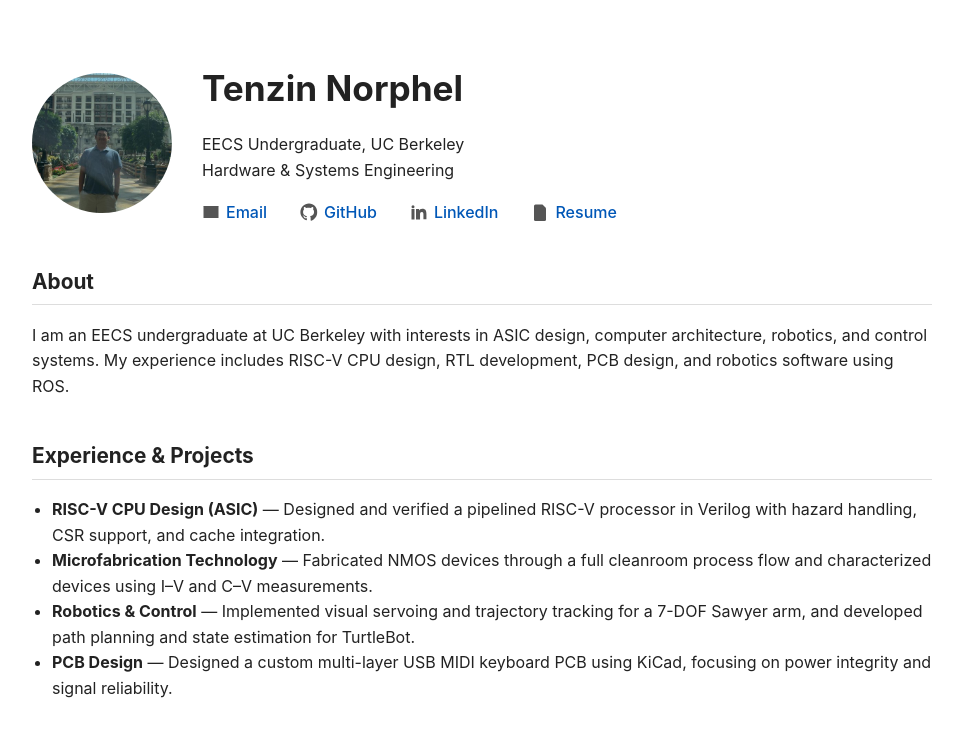
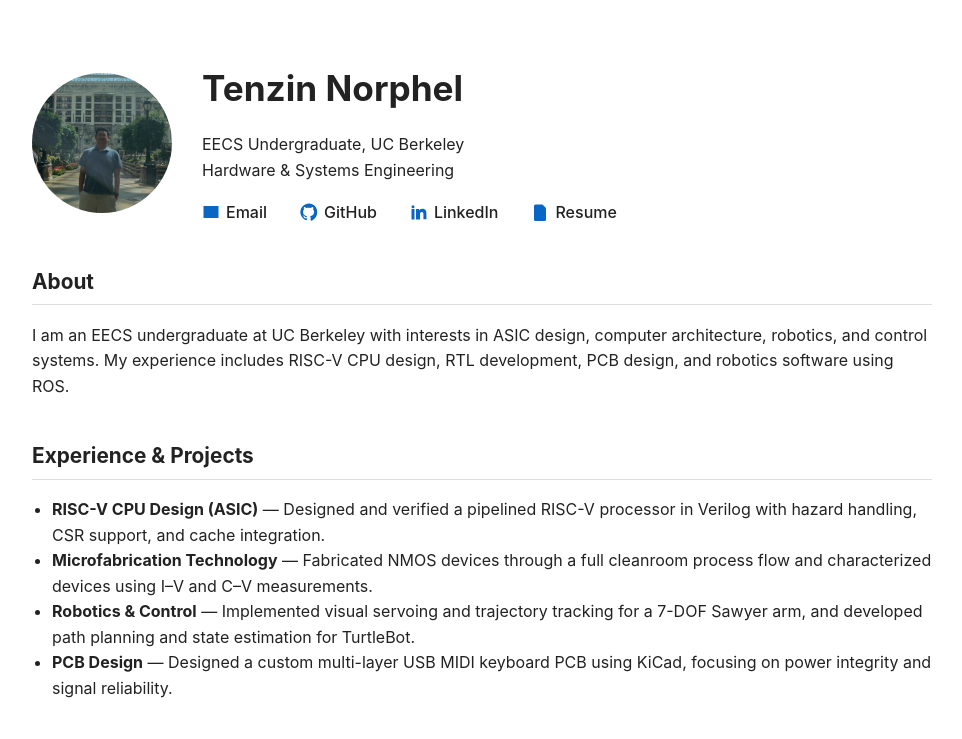
Before and after one commit to Tenz1999/Tenz1999.github.io, a plain HTML site: page index.html in a window 1280 px wide. Shown: the top 739 px of the page, without its empty margins (158-1120 px from the left). Drawn offline with Linux system fonts and the light colour scheme.

Commit message:
Update index.html

```diff
--- a/index.html
+++ b/index.html
@@ -78,18 +78,24 @@
     margin-top: 8px;
   }
 
-  .links a {
+    .links a {
     display: flex;
     align-items: center;
     gap: 6px;
-    color: #0057b7;
+    color: #222;        /* black by default */
     font-weight: 500;
   }
+
+   .links a:hover {
+  color: #000;        /* pure black on hover */
+}
+
+
 
   .links svg {
     width: 18px;
     height: 18px;
-    fill: #555;
+    fill: #0A66C2;
   }
 
   .links a:hover svg {
```
